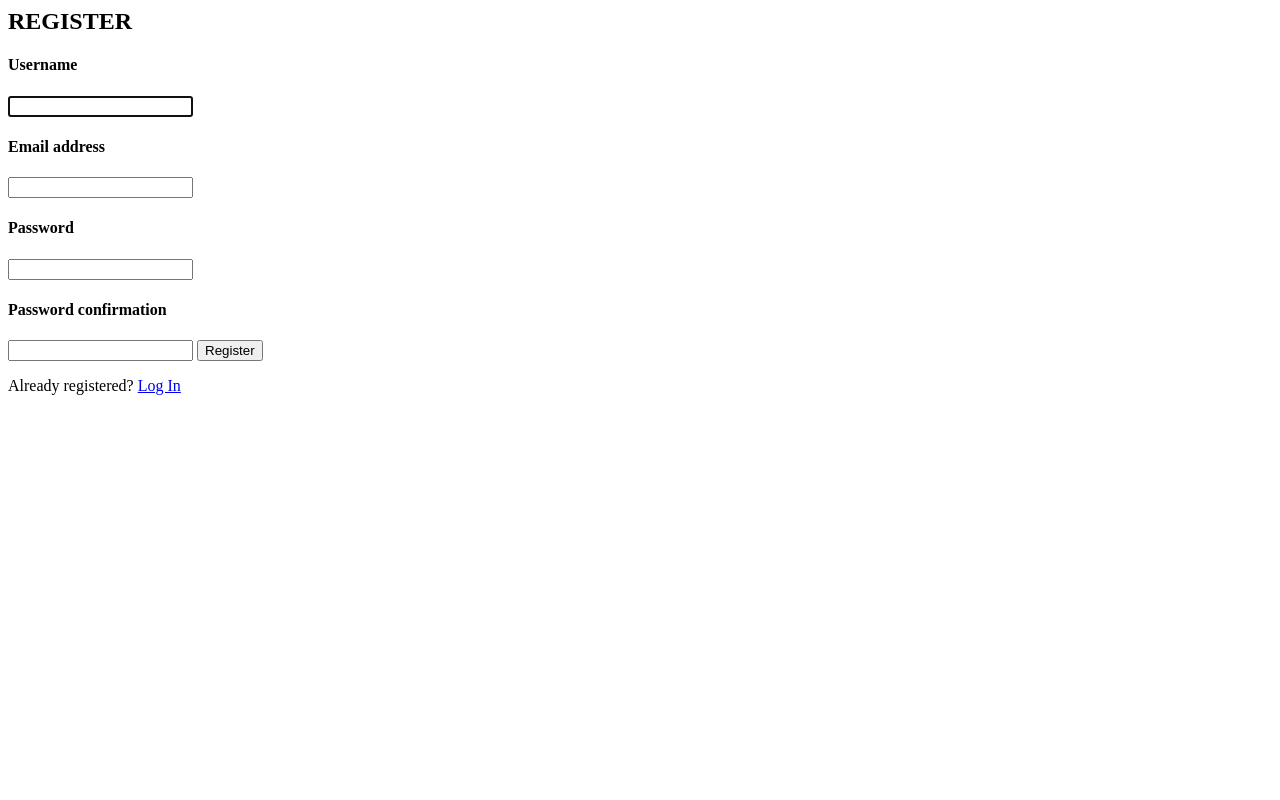
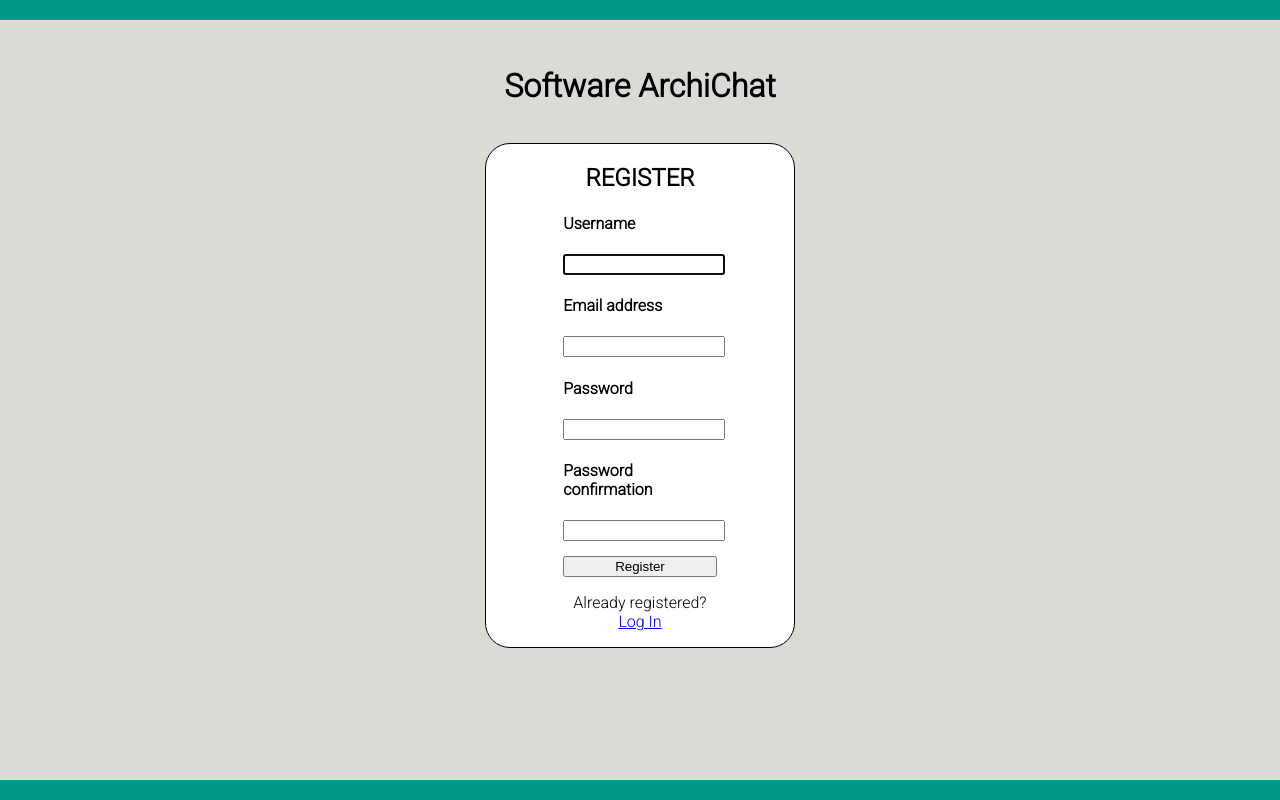
Before and after one commit to AtaAtasoy/softwarearchichat, a Django app: page /accounts/register/ in a window 1280 px wide. Run offline with Django 4.2, Linux system fonts and the light colour scheme.

Commit message:
Register page styling added.

```diff
--- a/myapp/accountmanager/templates/accountmanager/register.html
+++ b/myapp/accountmanager/templates/accountmanager/register.html
@@ -1,6 +1,28 @@
+
+<!DOCTYPE html>
+<html>
+<head>
+	<title>Register Page</title>
+	<meta charset="utf-8" />
+    <link rel="preconnect" href="https://fonts.googleapis.com">
+    <link rel="preconnect" href="https://fonts.gstatic.com" crossorigin>
+    <link href="https://fonts.googleapis.com/css2?family=Roboto:wght@300&display=swap" rel="stylesheet">
+	<link rel="stylesheet" href="register.css">
+</head>
+<body>
+	<div class="back-container">
+        <div class="container-fluid front-container">
+            <div class="back-top"></div>
+            <div class="back-main"></div>
+            <div class="back-bottom"></div>
+        </div>
+        <div class="container front-container1">
+        	<div class="login-page">
+        		<h1>Software ArchiChat</h1>
                 {% load static %}
                 <link rel="stylesheet"  href="{% static 'css/register.css' %}">
                 <div class="register-page">
+                    <div class="reg-container">
                         <div class="form">
                             <form class="register-form" method="POST" action="{% url 'accounts:register' %}">
                             {% csrf_token %}
@@ -18,5 +40,9 @@
                             </form>
                             {{ form.errors }}
                         </div>
-
                     </div>
+                </div>
+            </div>
+        </div>
+    </body>
+</html>
--- a/myapp/static/css/register.css
+++ b/myapp/static/css/register.css
@@ -0,0 +1,71 @@
+
+body {
+    display: block;
+    margin: 0;
+    font-family: 'Roboto', sans-serif;
+    text-align: center;
+    height: 100%;
+}
+
+.reg-container{
+    display: block;
+    width: 40%;
+    height: 50%;
+    border: 1px solid black;
+    border-radius: 25px;
+    margin: 0 auto;
+    margin-top: 5%;
+    background-color: white;
+}
+
+form {
+    display: block;
+    width: 50%;
+    height: 50%;
+    margin: 0 auto;
+    margin-top: 5%;
+    background-color: white;
+    text-align: left;
+}
+
+form label{
+    text-align: left;
+}
+
+form input{
+    display: block;
+    width: 100%;
+    margin: 15px auto;
+}
+
+h2, p, input{
+    text-align: center;
+}
+
+.back-top {
+    background-color: #009688;
+    height: 2.5vh;
+}
+
+.back-main {
+    background-color: #d9dbd5;
+    height: 95vh;
+}
+
+.back-bottom {
+    background-color: #009688;
+    height: 2.5vh;
+}
+
+.back-container {
+    position: relative;
+}
+
+.front-container1 {
+    position: absolute;
+    top: 20px;
+    left: 0;
+    right: 0;
+    width: 60%;
+    margin: 2% auto;
+}
```
Lines whose indentation alone changed are shown as unchanged.
